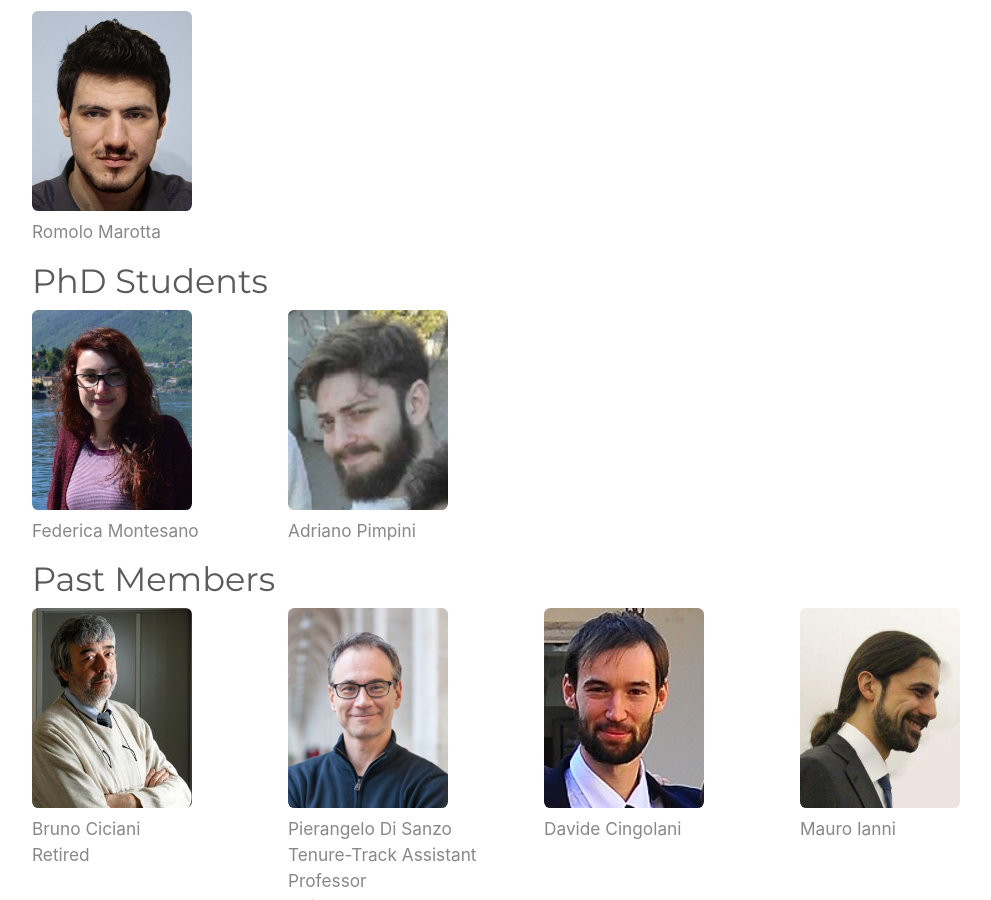
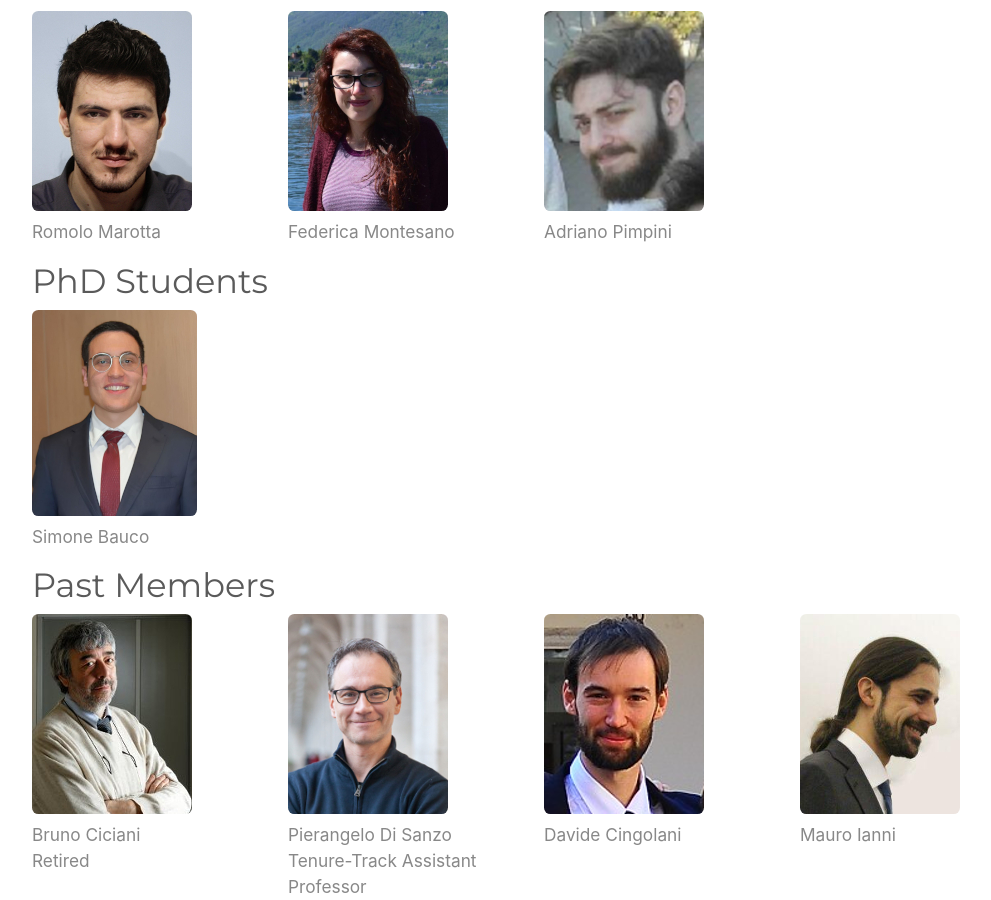
Before and after one commit to HPDCS/hpdcs.github.io, a Jekyll site: the page built from people.md, in a window 1280 px wide and 900 px high, scrolled down 963 px. Shown: the whole window, without its empty margins (111-1102 px from the left). Built offline with Jekyll 4.4.1, drawn with Linux system fonts in a browser that asks for light colours; nearby versions of some CDN libraries.

Commit message:
Update people list
Signed-off-by: Alessandro Pellegrini <a.pellegrini@ing.uniroma2.it>

```diff
--- a/people.md
+++ b/people.md
@@ -41,12 +41,6 @@
         </figure>
     </div>
 
-</div>
-
-### PhD Students
-
-<div class="row">
-
     <div class="col-3">
         <figure class="figure">
           <img src="{{ "/assets/img/people/montesano.jpg" | relative_url }}" class="figure-img img-fluid rounded" alt="People">
@@ -58,6 +52,19 @@
         <figure class="figure">
           <img src="{{ "/assets/img/people/pimpini.jpg" | relative_url }}" class="figure-img img-fluid rounded" alt="People">
           <figcaption class="figure-caption text-left">Adriano Pimpini</figcaption>
+        </figure>
+    </div>
+
+</div>
+
+### PhD Students
+
+<div class="row">
+
+    <div class="col-3">
+        <figure class="figure">
+          <img src="{{ "/assets/img/people/bauco.jpg" | relative_url }}" class="figure-img img-fluid rounded" alt="People">
+          <figcaption class="figure-caption text-left">Simone Bauco</figcaption>
         </figure>
     </div>
 
```
Also changed, not shown: assets/img/people/bauco.jpg (added).
